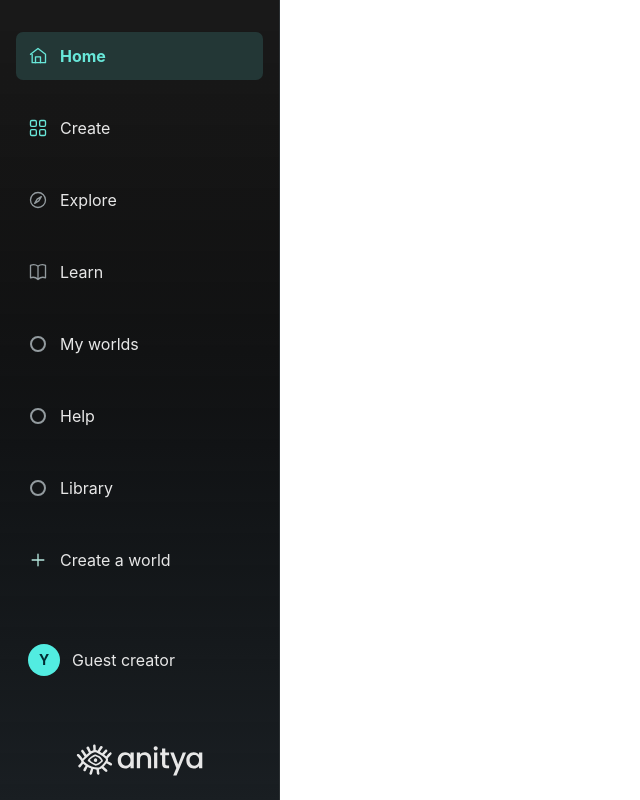
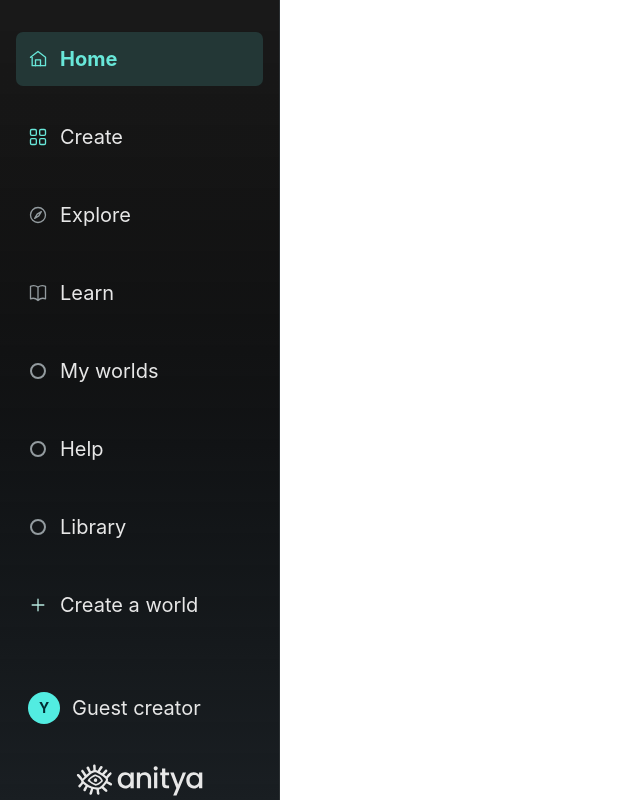
Before and after one commit to ceridwenroberts/hackathon_consumer_growth, a Next.js app: page / in a window 1280 px wide. Shown: the whole page, without its empty margins (0-640 px from the left). Built offline with nearby package versions, Linux system fonts and the light colour scheme.

Commit message:
add text-size

```diff
--- a/components/Sidebar/index.tsx
+++ b/components/Sidebar/index.tsx
@@ -25,7 +25,7 @@ const Sidebar = () => {
                 href={item.href}
                 title={item.name}
                 style={{ fontSynthesis: "none" }}
-                className={`group/link relative mb-1 flex min-h-12 w-full items-center justify-center gap-3 rounded-[7px] p-3 text-left font-['Inter'] text-base leading-normal transition-all duration-200 ease-out md:justify-start ${
+                className={`group/link relative mb-1 flex min-h-12 w-full items-center justify-center gap-3 rounded-[7px] p-3 text-left font-['Inter'] text-xl leading-normal transition-all duration-200 ease-out md:justify-start ${
                   isActive
                     ? "bg-[#233736] font-bold text-[#68e7d9]"
                     : "bg-transparent font-normal text-[#e7e7e7] hover:bg-[#233736]/60 hover:text-[#68e7d9] md:hover:translate-x-1"
```
